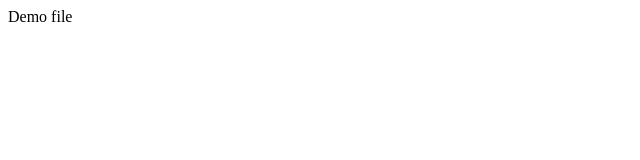
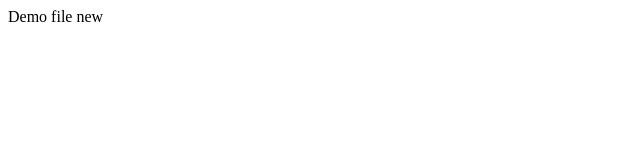
Before and after one commit to arsenkov72/demo, a plain HTML site: page index.html in a window 1280 px wide. Shown: the full height of the page, 0-640 px from the left. Drawn offline with Linux system fonts and the light colour scheme.

Commit message:
add index.html

```diff
--- a/index.html
+++ b/index.html
@@ -7,6 +7,6 @@
     <title>Document</title>
 </head>
 <body>
-    Demo file
+    Demo file new
 </body>
 </html>
```
